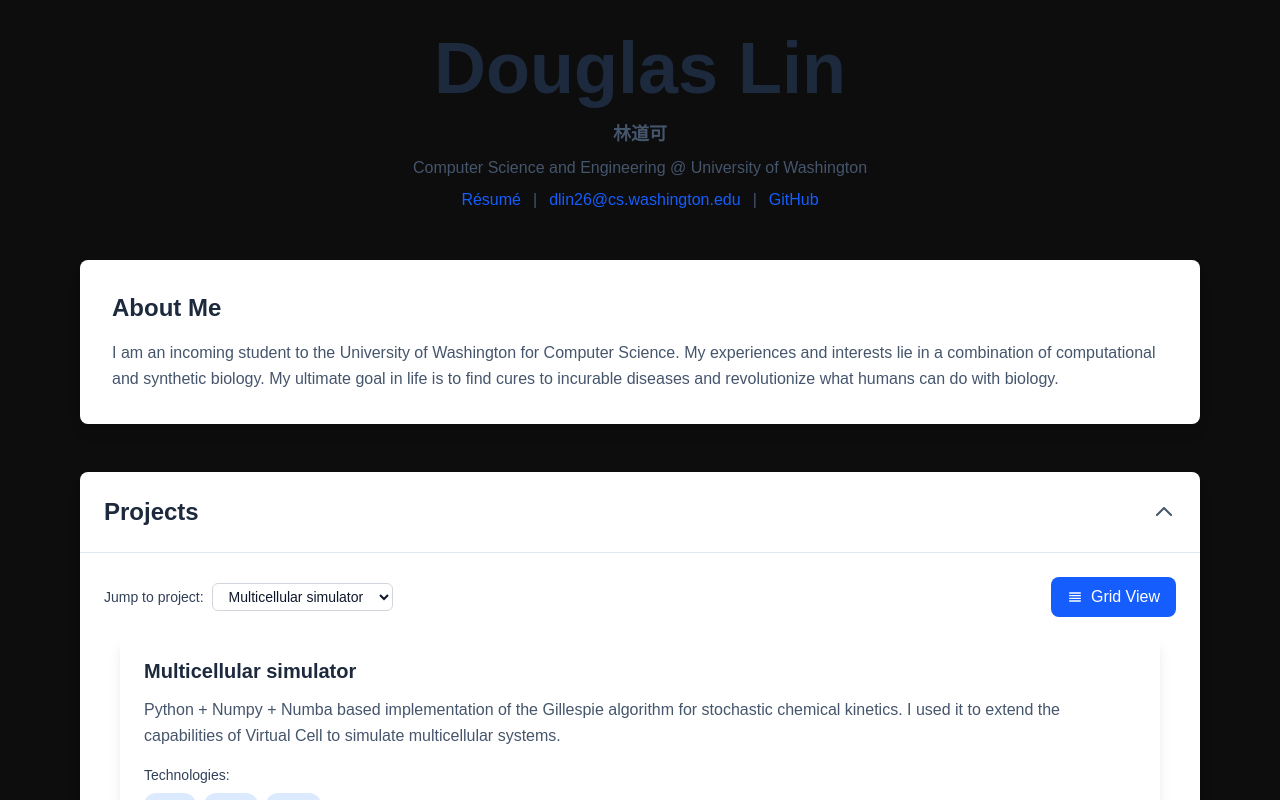
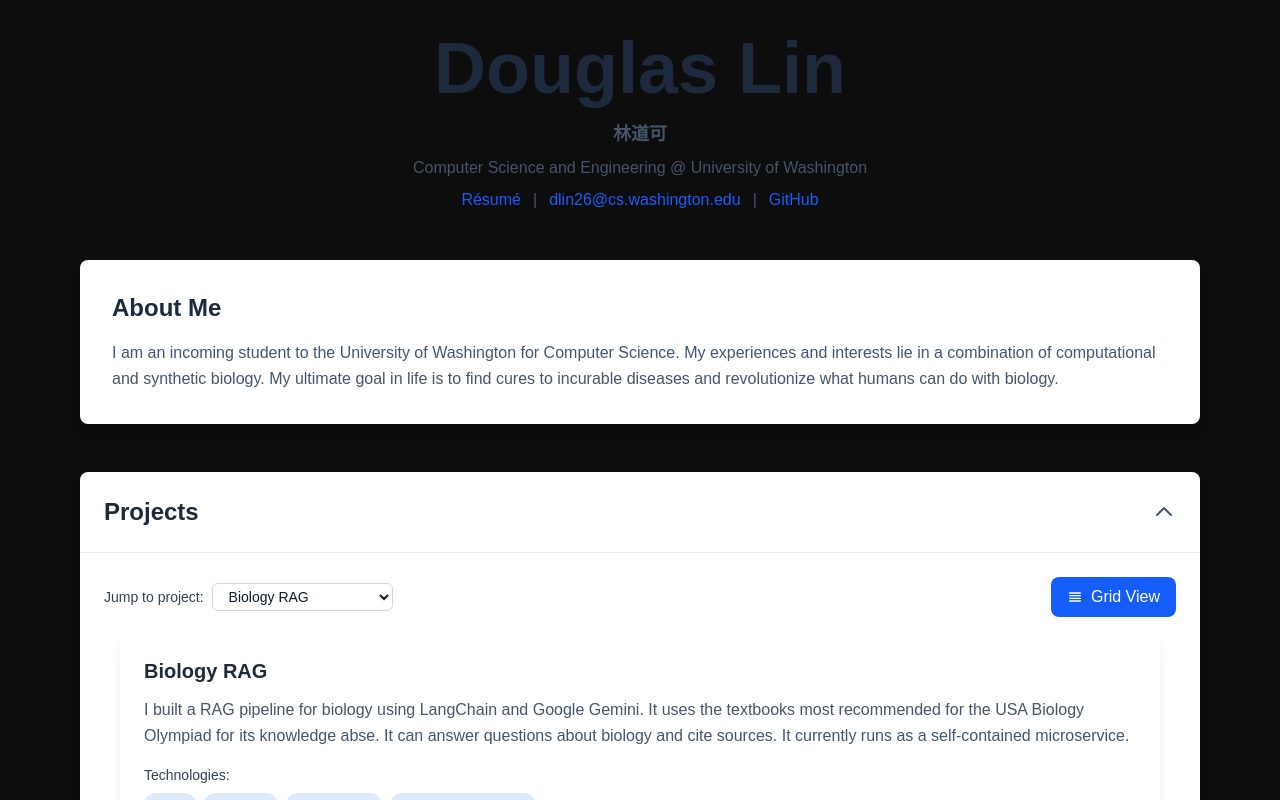
Before and after one commit to dglgit/fancy-portfolio, a Next.js app: page / in a window 1280 px wide. Both pictures are taken after a click on the button "Projects". Shown: the top 800 px of the page. Built offline with nearby package versions, Linux system fonts and the light colour scheme.

Commit message:
moved some things arounds and updated

```diff
--- a/src/app/components/ProjectsCarousel.tsx
+++ b/src/app/components/ProjectsCarousel.tsx
@@ -24,6 +24,16 @@ interface Project {
 }
 
 const projects: Project[] = [
+  {
+    id: 3,
+    title: "Biology RAG",
+    description: "I built a RAG pipeline for biology using LangChain and Google Gemini. It uses the textbooks most recommended for the USA Biology Olympiad for its knowledge abse. It can answer questions about biology and cite sources. It currently runs as a self-contained microservice.",
+    technologies: ["python", "LangChain", "Google Gemini","Large Language Models"],
+    githubUrl: "https://github.com/dglgit/bio-rag",
+    liveUrl: "https://fancy-portfolio-88xz.vercel.app/bio-rag",
+    youtubeUrl: "",
+    images: []
+  },
   {
     id: 5,
     title: "Multicellular simulator",
@@ -101,16 +111,6 @@ const projects: Project[] = [
         description: "Membrane simulation screenshot"
       },
     ]
-  },
-  {
-    id: 3,
-    title: "Biology RAG",
-    description: "I built a RAG pipeline for biology using LangChain and Google Gemini. It uses the textbooks most recommended for the USA Biology Olympiad for its knowledge abse. It can answer questions about biology and cite sources. It currently runs as a self-contained microservice.",
-    technologies: ["python", "LangChain", "Google Gemini","Large Language Models"],
-    githubUrl: "https://github.com/dglgit/bio-rag",
-    liveUrl: "https://fancy-portfolio-88xz.vercel.app/bio-rag",
-    youtubeUrl: "",
-    images: []
   },
 
 ];
--- a/src/app/page.tsx
+++ b/src/app/page.tsx
@@ -25,7 +25,7 @@ export default function Home() {
           </div>
           <div className="text-slate-600 dark:text-slate-300 mb-8">
             <a
-              href="/Douglas_Lin_resume.pdf"
+              href="/Douglas_Lin_Resume.pdf"
               target="_blank"
               rel="noopener noreferrer"
               className="text-blue-600 dark:text-blue-400 hover:text-blue-800 dark:hover:text-blue-300 transition-colors"
```
Also changed, not shown: 1 other file (tests, documents, lock files or other folders).
